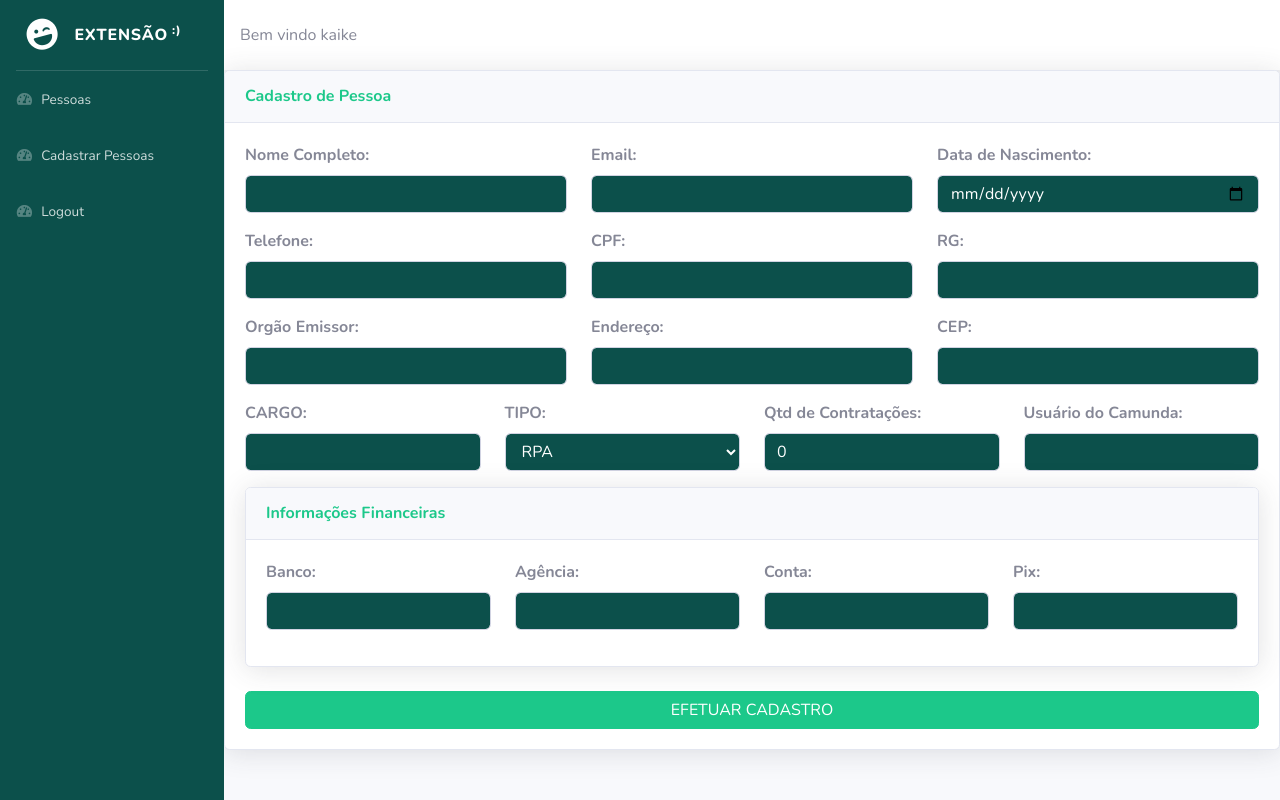
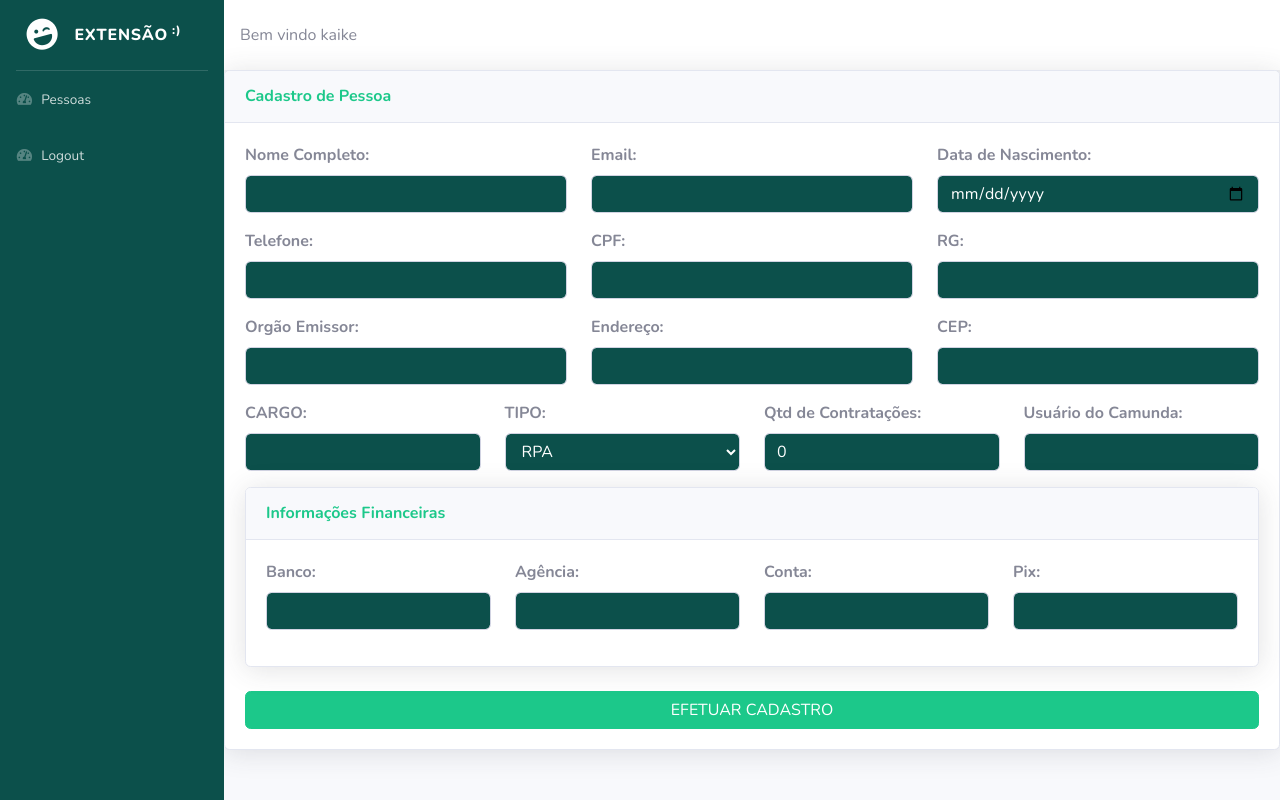
Before and after one commit to cettdev3/django-cad-pessoas-extensao, a Django app: page /cadastrar-pessoas in a window 1280 px wide. Run offline with Django 4.2, Linux system fonts and the light colour scheme; a user stored in the database is signed in; some libraries are stand-ins or nearby versions.

Commit message:
removendo opçãod cadastar do menu

```diff
--- a/app/sistema/templates/base.html
+++ b/app/sistema/templates/base.html
@@ -71,13 +71,6 @@
                 <a class="nav-link" href="/gerenciar-pessoas">
                 <i class="fas fa-fw fa-tachometer-alt"></i>
                 <span>Pessoas</span></a>
-            </li>
-            {% endif %}
-            {% if user.is_authenticated %}
-            <li class="nav-item">
-                <a class="nav-link" href="/cadastrar-pessoas">
-                <i class="fas fa-fw fa-tachometer-alt"></i>
-                <span>Cadastrar Pessoas</span></a>
             </li>
             {% endif %}
 
```
